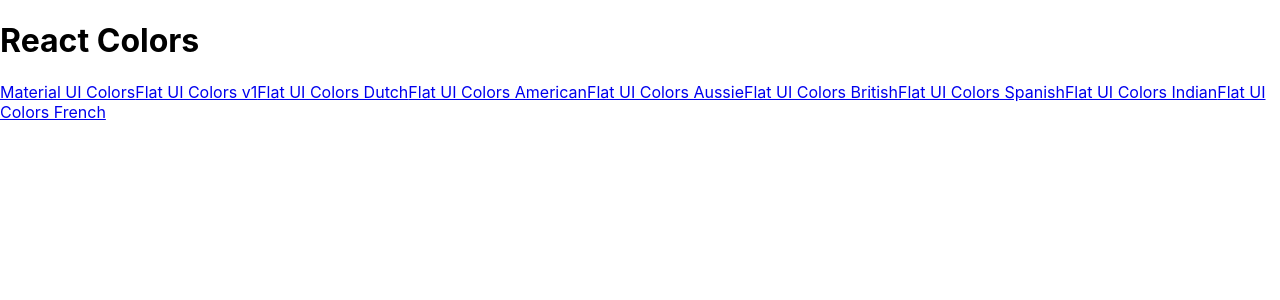
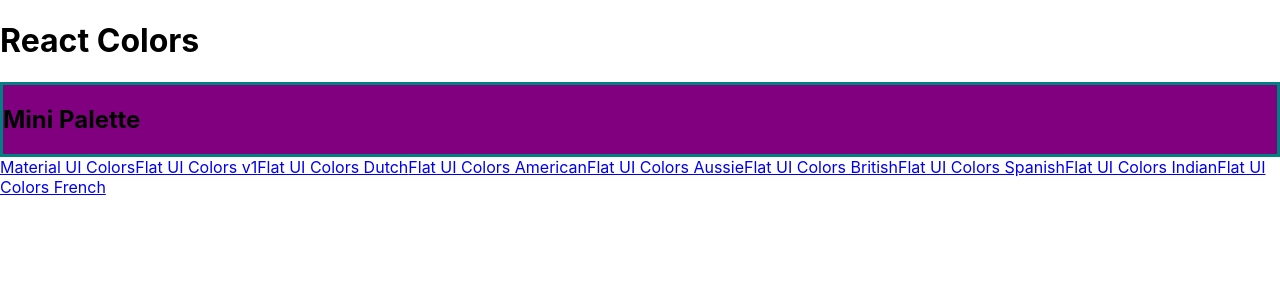
Before and after one commit to JeremyCrichton/color-palette, a React (Create React App) app: page / in a window 1280 px wide. Shown: the top 300 px of the page. Built offline with nearby package versions, Linux system fonts and the light colour scheme.

Commit message:
add with-styles

```diff
--- a/package.json
+++ b/package.json
@@ -5,6 +5,7 @@
   "dependencies": {
     "@material-ui/core": "^4.8.3",
     "@material-ui/icons": "^4.5.1",
+    "@material-ui/styles": "^4.8.2",
     "@testing-library/jest-dom": "^4.2.4",
     "@testing-library/react": "^9.3.2",
     "@testing-library/user-event": "^7.1.2",
--- /dev/null
+++ b/src/MiniPalette.js
@@ -0,0 +1,27 @@
+import React from 'react';
+import { withStyles } from '@material-ui/styles';
+
+const styles = {
+  main: {
+    backgroundColor: 'purple',
+    border: '3px solid teal'
+  },
+  secondary: {
+    backgroundColor: 'pink',
+    '& h1': {
+      color: 'white'
+    }
+  }
+};
+
+const MiniPalette = props => {
+  const { classes } = props;
+
+  return (
+    <div className={classes.main}>
+      <h2>Mini Palette</h2>
+    </div>
+  );
+};
+
+export default withStyles(styles)(MiniPalette);
--- a/src/PaletteList.js
+++ b/src/PaletteList.js
@@ -1,10 +1,13 @@
 import React from 'react';
 import { Link } from 'react-router-dom';
+
+import MiniPalette from './MiniPalette';
 
 const PaletteList = ({ palettes }) => {
   return (
     <div>
       <h1>React Colors</h1>
+      <MiniPalette />
       {palettes.map(palette => (
         <Link key={palette.id} to={`/palette/${palette.id}`}>
           {palette.paletteName}
```
